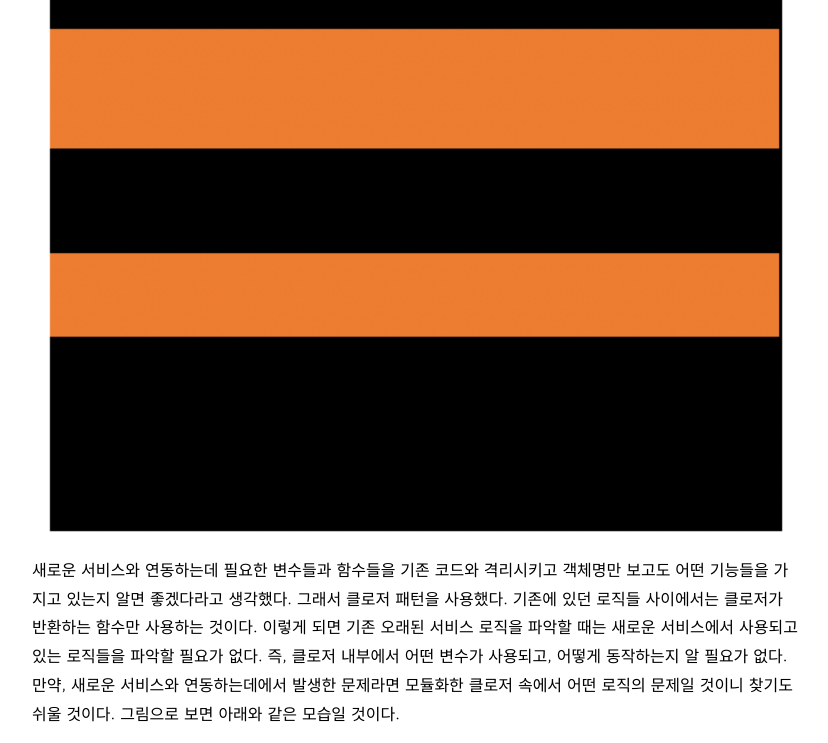
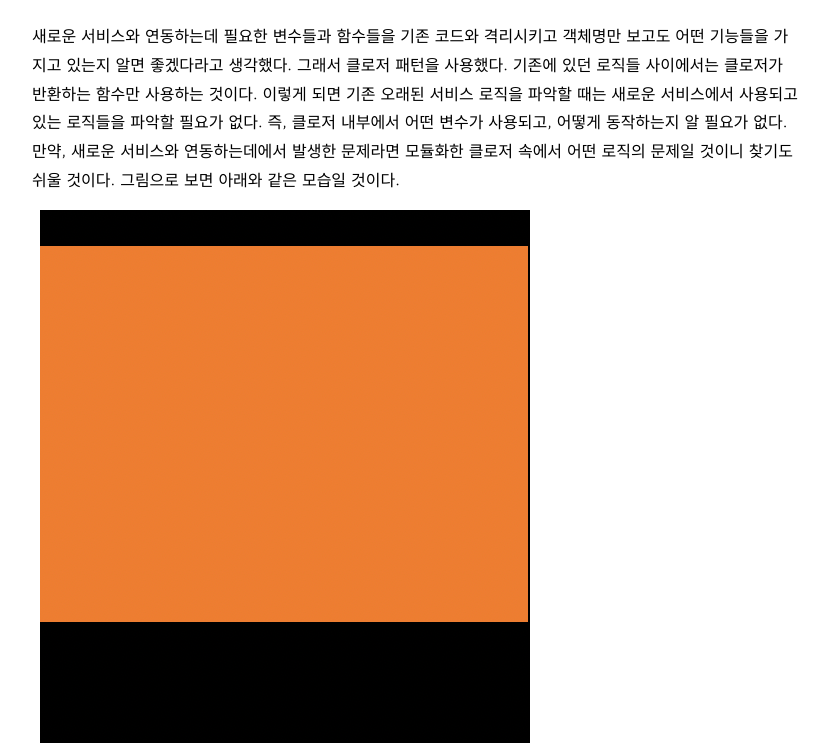
Before and after one commit to joker77z/joker77z.github.io, a Gatsby site: page /Dev/Closure/ in a window 1280 px wide. Shown: the part 2000-2743 px from the top of the page, without its empty margins (224-1052 px from the left). Built offline with nearby package versions, Linux system fonts and the light colour scheme; Gatsby itself is replaced by a stand-in of ours; some packages are replaced by stand-ins of ours.

Commit message:
posting..

```diff
--- a/contents/Dev/Closure.md
+++ b/contents/Dev/Closure.md
@@ -17,11 +17,15 @@ thumbnail: '../images/image-20230101171834438.png'
 
 이런 상황에서 새로운 서비스와 연동하기 위한 기능들을 추가해야 하는데 기존 구조에 다른 관심사를 가진 기능들을 추가하게 된다면, 코드를 작성한 자신 조차도 시간이 지났을 때 기존 구조를 파악하는데 시간이 오래 걸릴 것이다. 그림으로 보면 아래와 같은 모습 일 것이다. 주황색은 새로운 서비스를 연동하기 위해 추가한 코드이고 검정색은 기존 코드들이다.
 
-<img src="../images/closure-not-apply.png" alt="closure-not-apply" style="zoom:50%;" />
+![img](../images/closure-not-apply.png)
+
+
 
 새로운 서비스와 연동하는데 필요한 변수들과 함수들을 기존 코드와 격리시키고 객체명만 보고도 어떤 기능들을 가지고 있는지 알면 좋겠다라고 생각했다. 그래서 클로저 패턴을 사용했다. 기존에 있던 로직들 사이에서는 클로저가 반환하는 함수만 사용하는 것이다. 이렇게 되면 기존 오래된 서비스 로직을 파악할 때는 새로운 서비스에서 사용되고 있는 로직들을 파악할 필요가 없다. 즉, 클로저 내부에서 어떤 변수가 사용되고, 어떻게 동작하는지 알 필요가 없다. 만약, 새로운 서비스와 연동하는데에서 발생한 문제라면 모듈화한 클로저 속에서 어떤 로직의 문제일 것이니 찾기도 쉬울 것이다. 그림으로 보면 아래와 같은 모습일 것이다.
 
- <img src="../images/closure-apply.png" alt="closure-apply" style="zoom:50%;" />
+![img](../images/closure-apply.png)
+
+
 
 
 
```
